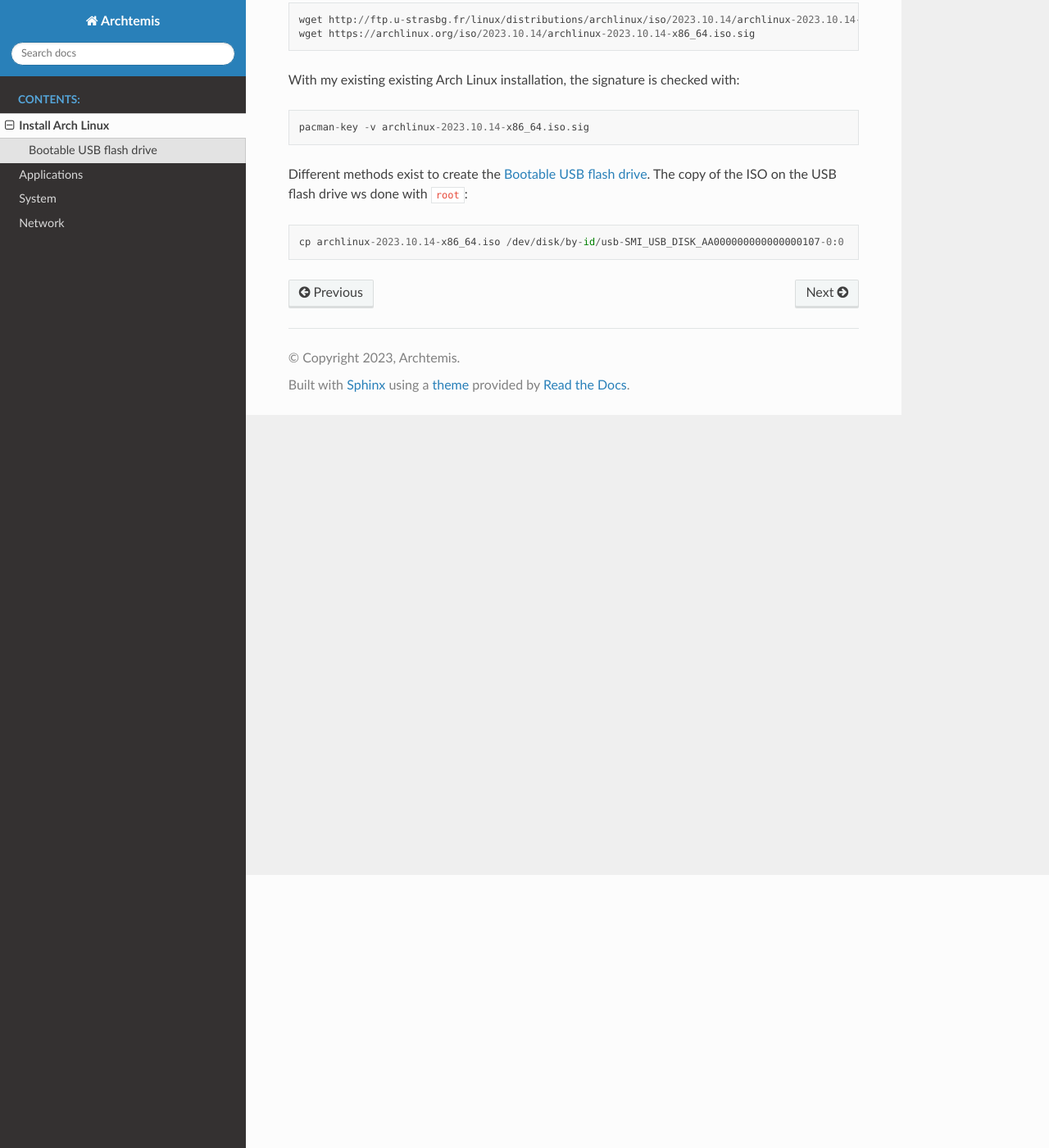
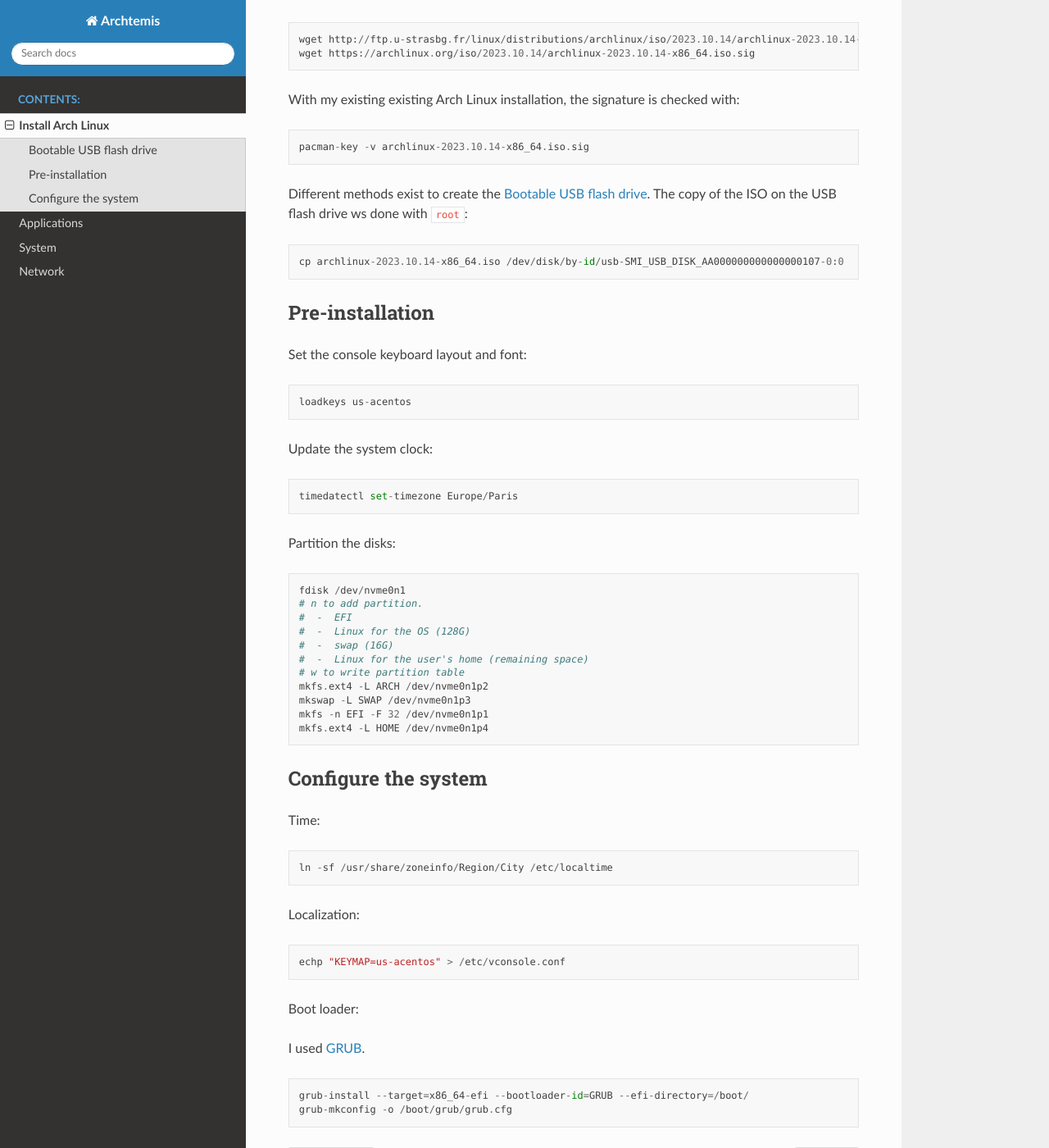
Before and after one commit to archtemis/archtemis, a Sphinx documentation site: the page built from docs/install.rst, in a window 1280 px wide and 1400 px high, scrolled down 333 px. Shown: the whole window at 82% size. Built offline with Sphinx 7.4.7 and the Read the Docs theme 2.0.0, drawn with Linux system fonts in a browser that asks for light colours; some of the changed text lies outside the part shown.

Commit message:
Pre-installation & Installation

```diff
--- a/docs/install.rst
+++ b/docs/install.rst
@@ -7,7 +7,7 @@
 Install Arch Linux
 ******************
 
-The `Installation guide <https://wiki.archlinux.org/title/Installation_guide>`_ from the |arch|_ wiki is very detailed. The different steps I have performed to install |arch|_ are summarized below.
+The `Installation guide <https://wiki.archlinux.org/title/Installation_guide>`_ from the |arch|_ wiki is very detailed. I recommend you follow the official documentation step by step. However, there are some choices to be made at several steps. The different choices I made to install |arch|_ are summarized below.
 
 Bootable USB flash drive
 ========================
@@ -30,3 +30,64 @@ Different methods exist to create the `Bootable USB flash drive <https://wiki.ar
 ::
 
     cp archlinux-2023.10.14-x86_64.iso /dev/disk/by-id/usb-SMI_USB_DISK_AA000000000000000107-0:0
+
+
+
+Pre-installation
+================
+
+
+Set the console keyboard layout and font:
+
+::
+
+    loadkeys us-acentos
+
+Update the system clock:
+
+::
+
+    timedatectl set-timezone Europe/Paris
+
+
+Partition the disks:
+
+::
+
+    fdisk /dev/nvme0n1
+    # n to add partition.
+    #  -  EFI
+    #  -  Linux for the OS (128G)
+    #  -  swap (16G)
+    #  -  Linux for the user's home (remaining space)
+    # w to write partition table
+    mkfs.ext4 -L ARCH /dev/nvme0n1p2
+    mkswap -L SWAP /dev/nvme0n1p3
+    mkfs -n EFI -F 32 /dev/nvme0n1p1
+    mkfs.ext4 -L HOME /dev/nvme0n1p4
+
+
+Configure the system
+====================
+
+Time:
+
+::
+
+    ln -sf /usr/share/zoneinfo/Region/City /etc/localtime
+
+Localization:
+
+::
+
+    echp "KEYMAP=us-acentos" > /etc/vconsole.conf
+
+
+Boot loader:
+
+I used `GRUB <https://wiki.archlinux.org/title/GRUB>`_.
+
+::
+
+    grub-install --target=x86_64-efi --bootloader-id=GRUB --efi-directory=/boot/
+    grub-mkconfig -o /boot/grub/grub.cfg
```
